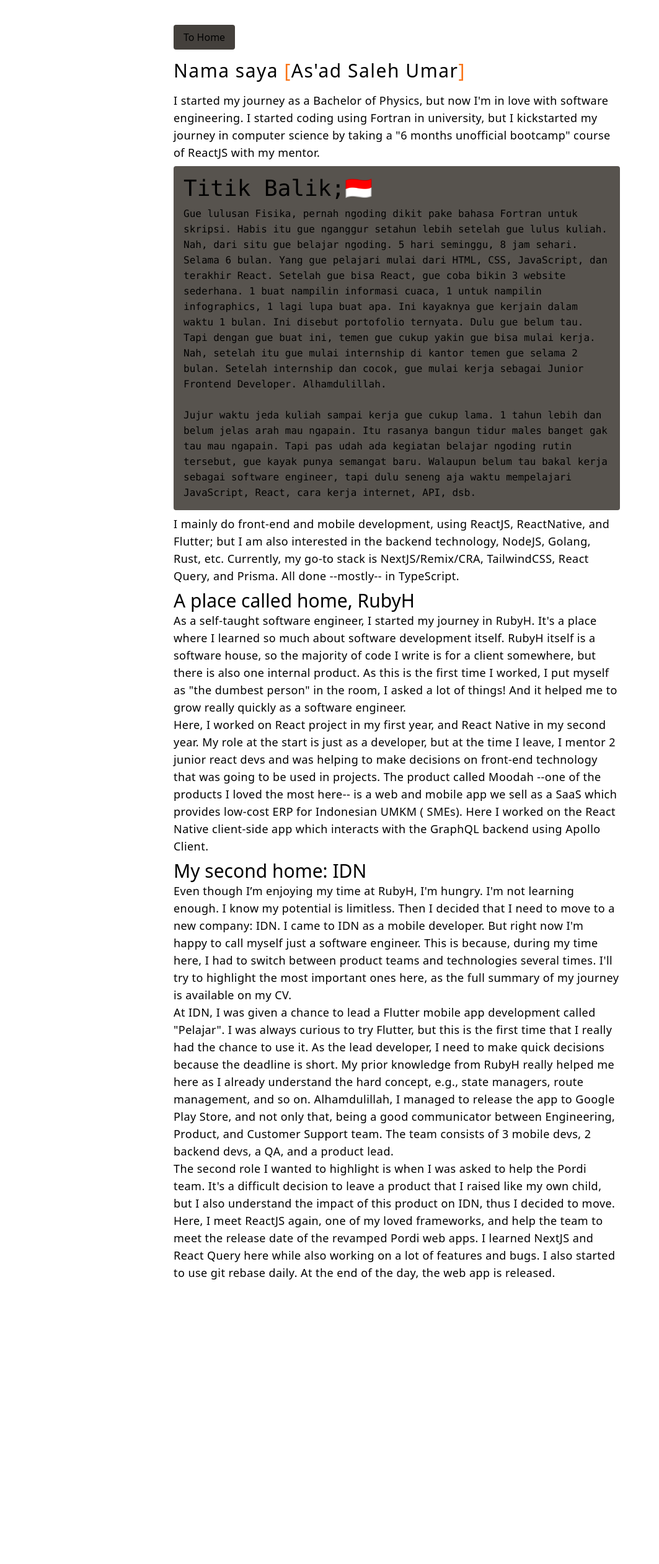
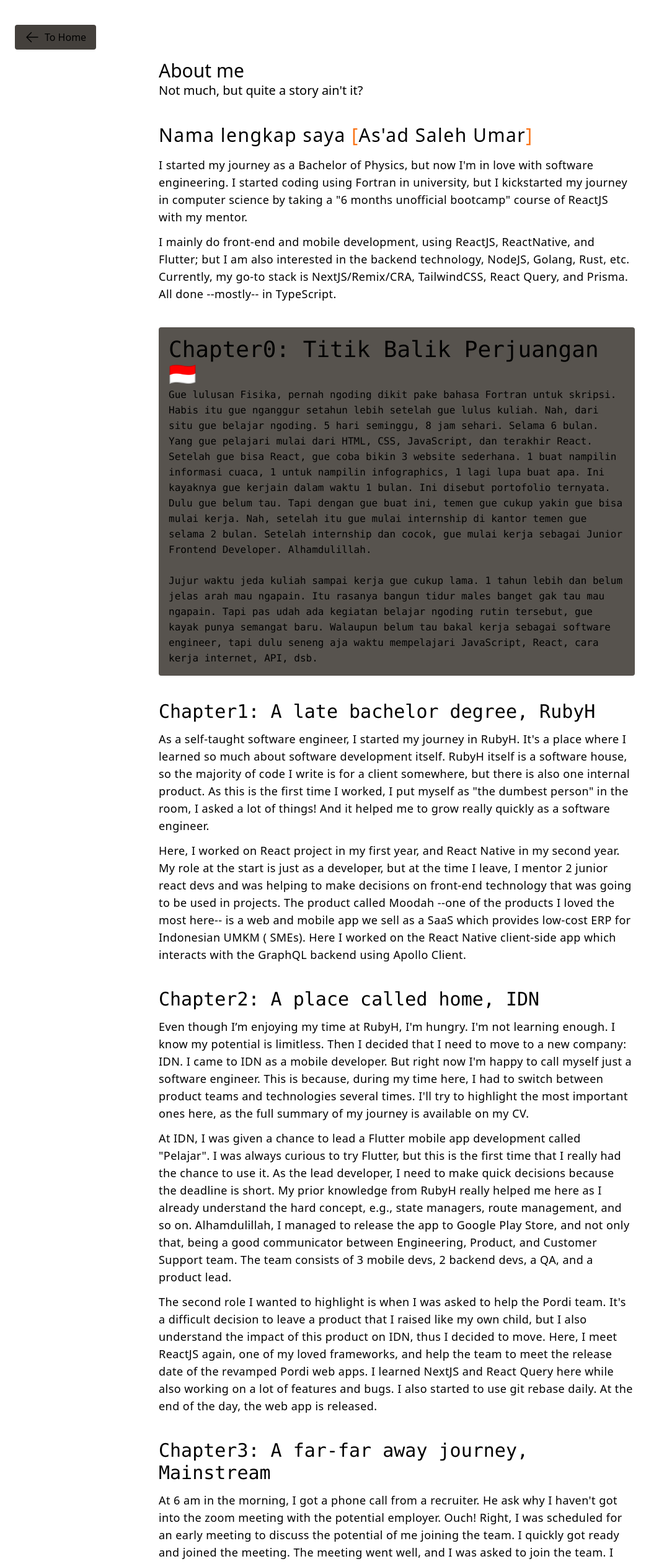
Before and after one commit to AsadSaleh/web-asad, a Next.js app: page /about in a window 1280 px wide. Shown: the top 2523 px of the page at 62% size, without its empty margins (0-1063 px from the left). Before the commit the page ends 2107 px from the top, so only its background shows below. Built offline with nearby package versions, Linux system fonts and the light colour scheme.

Commit message:
Improve content & style in about page

```diff
--- a/src/pages/about.tsx
+++ b/src/pages/about.tsx
@@ -1,3 +1,4 @@
+import ArrowLeftIcon from "@/icon/arrow-left";
 import Head from "next/head";
 import Link from "next/link";
 
@@ -11,44 +12,61 @@
         <link rel="icon" href="/favicon.ico" />
       </Head>
 
-      <main className="mx-auto max-w-3xl p-6">
-        <div className="flex">
+      <main className="mx-auto w-screen p-6 bg-white dark:bg-black">
+        <nav className="flex">
           <Link
             href="/"
-            className="my-4 px-4 py-2 rounded hover:bg-stone-400 bg-stone-700 transition"
+            className="my-4 px-4 py-2 rounded hover:bg-stone-400 bg-stone-700 transition flex items-center gap-2"
           >
+            <ArrowLeftIcon />
             To Home
           </Link>
-        </div>
-        <div className="text-3xl tracking-wider">
+        </nav>
+
+        <section className="max-w-3xl mx-auto">
+          <h1 className="text-3xl dark:text-white">About me</h1>
+          <h4 className="mb-4 text-xl dark:text-slate-500">
+            Not much, but quite a story ain&apos;t it?
+          </h4>
+          <div className="mt-10 text-3xl tracking-wider dark:text-white">
             <p>
-            Nama saya <br className="block md:hidden" />
+              Nama lengkap saya <br className="block md:hidden" />
               <span className="text-orange-500">[</span>As&apos;ad Saleh Umar
               <span className="text-orange-500">]</span>
             </p>
           </div>
-        <div className="text-lg mb-2 tracking-wide mt-4">
+          <div className="mt-4 text-lg tracking-wide dark:text-slate-300">
             I started my journey as a Bachelor of Physics, but now I&apos;m in
             love with software engineering. I started coding using Fortran in
-          university, but I kickstarted my journey in computer science by taking
-          a &quot;6 months unofficial bootcamp&quot; course of ReactJS with my
-          mentor.
+            university, but I kickstarted my journey in computer science by
+            taking a &quot;6 months unofficial bootcamp&quot; course of ReactJS
+            with my mentor.
           </div>
-        <div className="bg-stone-600 p-4 rounded mb-2">
-          <h4 className="text-4xl mb-2 font-mono">Titik Balik;🇮🇩</h4>
+          <p className="mt-3 text-lg tracking-wide dark:text-slate-300">
+            I mainly do front-end and mobile development, using ReactJS,
+            ReactNative, and Flutter; but I am also interested in the backend
+            technology, NodeJS, Golang, Rust, etc. Currently, my go-to stack is
+            NextJS/Remix/CRA, TailwindCSS, React Query, and Prisma. All done
+            --mostly-- in TypeScript.
+          </p>
+
+          <div className="mt-10 bg-stone-600 p-4 rounded">
+            <h4 className="text-4xl font-mono">
+              Chapter0: Titik Balik Perjuangan 🇮🇩
+            </h4>
             <code>
               Gue lulusan Fisika, pernah ngoding dikit pake bahasa Fortran untuk
               skripsi. Habis itu gue nganggur setahun lebih setelah gue lulus
               kuliah. Nah, dari situ gue belajar ngoding. 5 hari seminggu, 8 jam
               sehari. Selama 6 bulan. Yang gue pelajari mulai dari HTML, CSS,
               JavaScript, dan terakhir React. Setelah gue bisa React, gue coba
-            bikin 3 website sederhana. 1 buat nampilin informasi cuaca, 1 untuk
-            nampilin infographics, 1 lagi lupa buat apa. Ini kayaknya gue
-            kerjain dalam waktu 1 bulan. Ini disebut portofolio ternyata. Dulu
-            gue belum tau. Tapi dengan gue buat ini, temen gue cukup yakin gue
-            bisa mulai kerja. Nah, setelah itu gue mulai internship di kantor
-            temen gue selama 2 bulan. Setelah internship dan cocok, gue mulai
-            kerja sebagai Junior Frontend Developer. Alhamdulillah.
+              bikin 3 website sederhana. 1 buat nampilin informasi cuaca, 1
+              untuk nampilin infographics, 1 lagi lupa buat apa. Ini kayaknya
+              gue kerjain dalam waktu 1 bulan. Ini disebut portofolio ternyata.
+              Dulu gue belum tau. Tapi dengan gue buat ini, temen gue cukup
+              yakin gue bisa mulai kerja. Nah, setelah itu gue mulai internship
+              di kantor temen gue selama 2 bulan. Setelah internship dan cocok,
+              gue mulai kerja sebagai Junior Frontend Developer. Alhamdulillah.
               <br />
               <br />
               Jujur waktu jeda kuliah sampai kerja gue cukup lama. 1 tahun lebih
@@ -60,64 +78,95 @@
               dsb.
             </code>
           </div>
-        <p className="text-lg mb-2 tracking-wide">
-          I mainly do front-end and mobile development, using ReactJS,
-          ReactNative, and Flutter; but I am also interested in the backend
-          technology, NodeJS, Golang, Rust, etc. Currently, my go-to stack is
-          NextJS/Remix/CRA, TailwindCSS, React Query, and Prisma. All done
-          --mostly-- in TypeScript.
-        </p>
 
-        <h4 className="text-3xl">A place called home, RubyH</h4>
-        <p className="text-lg mb-2 tracking-wide">
+          <h4 className="mt-10 text-3xl dark:text-slate-300 font-mono">
+            Chapter1: A late bachelor degree, RubyH
+          </h4>
+          <p className="mt-3 text-lg tracking-wide dark:text-slate-300">
             As a self-taught software engineer, I started my journey in RubyH.
             It&apos;s a place where I learned so much about software development
             itself. RubyH itself is a software house, so the majority of code I
             write is for a client somewhere, but there is also one internal
-          product. As this is the first time I worked, I put myself as &quot;the
-          dumbest person&quot; in the room, I asked a lot of things! And it
-          helped me to grow really quickly as a software engineer. <br />
-          Here, I worked on React project in my first year, and React Native in
-          my second year. My role at the start is just as a developer, but at
-          the time I leave, I mentor 2 junior react devs and was helping to make
-          decisions on front-end technology that was going to be used in
-          projects. The product called Moodah --one of the products I loved the
-          most here-- is a web and mobile app we sell as a SaaS which provides
-          low-cost ERP for Indonesian UMKM ( SMEs). Here I worked on the React
-          Native client-side app which interacts with the GraphQL backend using
-          Apollo Client.
+            product. As this is the first time I worked, I put myself as
+            &quot;the dumbest person&quot; in the room, I asked a lot of things!
+            And it helped me to grow really quickly as a software engineer.
+          </p>
+          <p className="mt-3 text-lg tracking-wide dark:text-slate-300">
+            Here, I worked on React project in my first year, and React Native
+            in my second year. My role at the start is just as a developer, but
+            at the time I leave, I mentor 2 junior react devs and was helping to
+            make decisions on front-end technology that was going to be used in
+            projects. The product called Moodah --one of the products I loved
+            the most here-- is a web and mobile app we sell as a SaaS which
+            provides low-cost ERP for Indonesian UMKM ( SMEs). Here I worked on
+            the React Native client-side app which interacts with the GraphQL
+            backend using Apollo Client.
           </p>
 
-        <h4 className="text-3xl">My second home: IDN</h4>
-        <p className="text-lg mb-4 tracking-wide">
+          <h4 className="mt-10 text-3xl dark:text-slate-300 font-mono">
+            Chapter2: A place called home, IDN
+          </h4>
+          <p className="mt-3 text-lg tracking-wide dark:text-slate-300">
             Even though I’m enjoying my time at RubyH, I&apos;m hungry. I&apos;m
-          not learning enough. I know my potential is limitless. Then I decided
-          that I need to move to a new company: IDN. I came to IDN as a mobile
-          developer. But right now I&apos;m happy to call myself just a software
-          engineer. This is because, during my time here, I had to switch
-          between product teams and technologies several times. I&apos;ll try to
-          highlight the most important ones here, as the full summary of my
-          journey is available on my CV. <br />
-          At IDN, I was given a chance to lead a Flutter mobile app development
-          called &quot;Pelajar&quot;. I was always curious to try Flutter, but
-          this is the first time that I really had the chance to use it. As the
-          lead developer, I need to make quick decisions because the deadline is
-          short. My prior knowledge from RubyH really helped me here as I
-          already understand the hard concept, e.g., state managers, route
-          management, and so on. Alhamdulillah, I managed to release the app to
-          Google Play Store, and not only that, being a good communicator
-          between Engineering, Product, and Customer Support team. The team
-          consists of 3 mobile devs, 2 backend devs, a QA, and a product lead.
-          <br />
-          The second role I wanted to highlight is when I was asked to help the
-          Pordi team. It&apos;s a difficult decision to leave a product that I
-          raised like my own child, but I also understand the impact of this
-          product on IDN, thus I decided to move. Here, I meet ReactJS again,
-          one of my loved frameworks, and help the team to meet the release date
-          of the revamped Pordi web apps. I learned NextJS and React Query here
-          while also working on a lot of features and bugs. I also started to
-          use git rebase daily. At the end of the day, the web app is released.
+            not learning enough. I know my potential is limitless. Then I
+            decided that I need to move to a new company: IDN. I came to IDN as
+            a mobile developer. But right now I&apos;m happy to call myself just
+            a software engineer. This is because, during my time here, I had to
+            switch between product teams and technologies several times.
+            I&apos;ll try to highlight the most important ones here, as the full
+            summary of my journey is available on my CV.
           </p>
+
+          <p className="mt-3 text-lg tracking-wide dark:text-slate-300">
+            At IDN, I was given a chance to lead a Flutter mobile app
+            development called &quot;Pelajar&quot;. I was always curious to try
+            Flutter, but this is the first time that I really had the chance to
+            use it. As the lead developer, I need to make quick decisions
+            because the deadline is short. My prior knowledge from RubyH really
+            helped me here as I already understand the hard concept, e.g., state
+            managers, route management, and so on. Alhamdulillah, I managed to
+            release the app to Google Play Store, and not only that, being a
+            good communicator between Engineering, Product, and Customer Support
+            team. The team consists of 3 mobile devs, 2 backend devs, a QA, and
+            a product lead.
+          </p>
+          <p className="mt-3 text-lg tracking-wide dark:text-slate-300">
+            The second role I wanted to highlight is when I was asked to help
+            the Pordi team. It&apos;s a difficult decision to leave a product
+            that I raised like my own child, but I also understand the impact of
+            this product on IDN, thus I decided to move. Here, I meet ReactJS
+            again, one of my loved frameworks, and help the team to meet the
+            release date of the revamped Pordi web apps. I learned NextJS and
+            React Query here while also working on a lot of features and bugs. I
+            also started to use git rebase daily. At the end of the day, the web
+            app is released.
+          </p>
+
+          <h4 className="mt-10 text-3xl dark:text-slate-300 font-mono">
+            Chapter3: A far-far away journey, Mainstream
+          </h4>
+          <p className="mt-3 text-lg tracking-wide dark:text-slate-300">
+            At 6 am in the morning, I got a phone call from a recruiter. He ask
+            why I haven&apos;t got into the zoom meeting with the potential
+            employer. Ouch! Right, I was scheduled for an early meeting to
+            discuss the potential of me joining the team. I quickly got ready
+            and joined the meeting. The meeting went well, and I was asked to
+            join the team. I was excited, but I also need to think about it.
+            I&apos;m happy at IDN, but I&apos;m also curious about the new
+            opportunity.
+          </p>
+          <p className="mt-3 text-lg tracking-wide dark:text-slate-300">
+            Couple of weeks later, I got laid off from IDN. I was sad, but I
+            also not too sad as I already have a new opportunity. I joined
+            Mainstream as a Fullstack Engineer. Here, I&apos;m working on a
+            NextJS project for web3 applications. I&apos;m learning new things
+            here and I&apos; have a fair amount of control of the project.
+          </p>
+
+          <h4 className="mt-10 text-3xl dark:text-slate-300 font-mono">
+            The story continues...
+          </h4>
+        </section>
       </main>
     </>
   );
```
Lines whose indentation alone changed are shown as unchanged.
